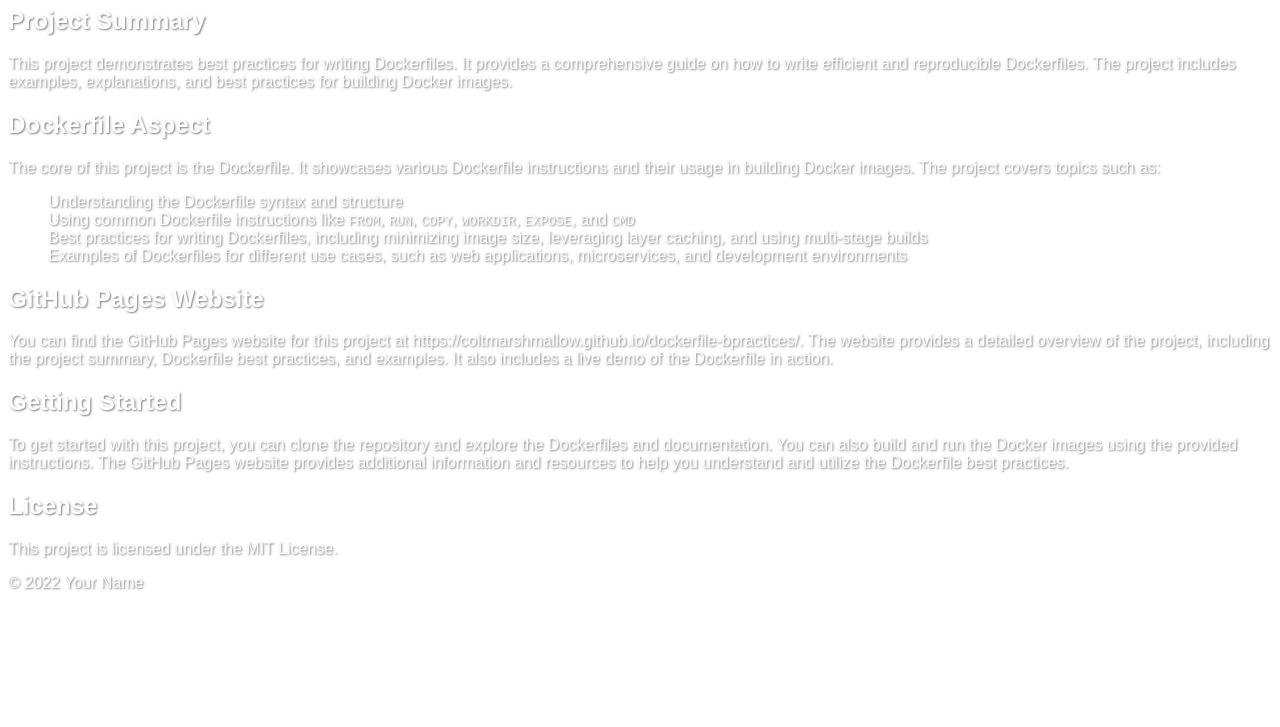
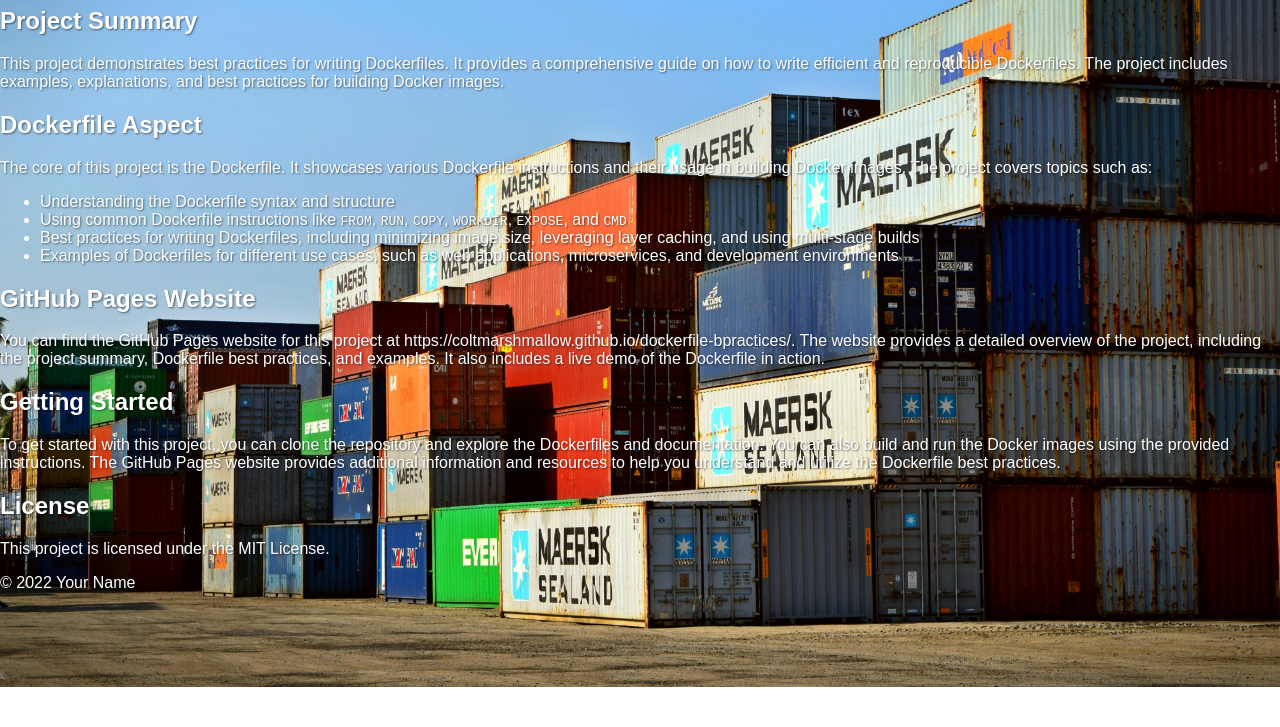
Before and after one commit to coltmarshmallow/dockerfile-bpractices, a plain HTML site: page docs/index.html in a window 1280 px wide. Shown: the part 73-800 px from the top of the page. Drawn offline with Linux system fonts and the light colour scheme.

Commit message:
update index page

```diff
--- a/docs/index.html
+++ b/docs/index.html
@@ -5,9 +5,12 @@
   <title>Dockerfile Best Practices</title>
   <style>
     body {
-      background-image: url("docker/container.png");
+      margin: 0;
+      padding: 0;
+      background-image: url("images/containers.jpg");
       background-repeat: no-repeat;
       background-size: cover;
+      background-position: center;
       color: white;
       font-family: Arial, sans-serif;
       text-shadow: 1px 1px 2px rgba(0, 0, 0, 0.5);
```
